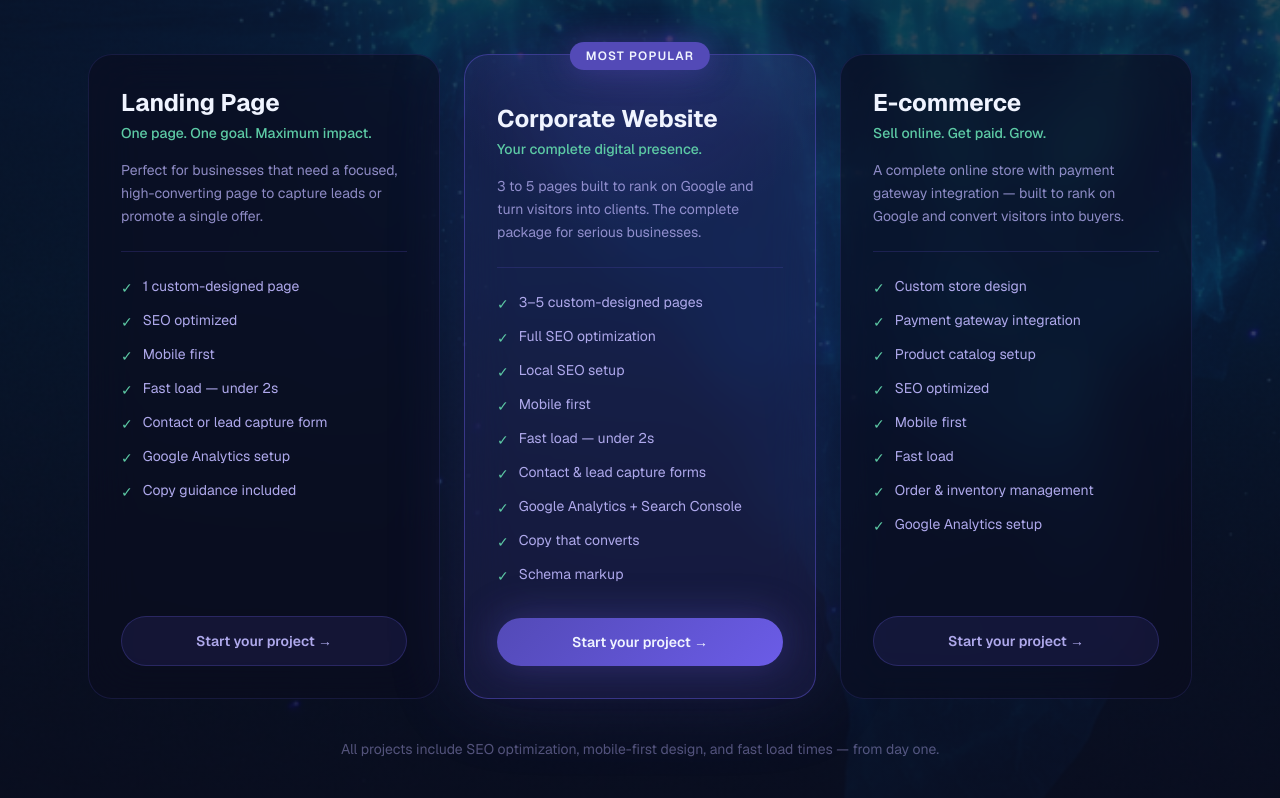
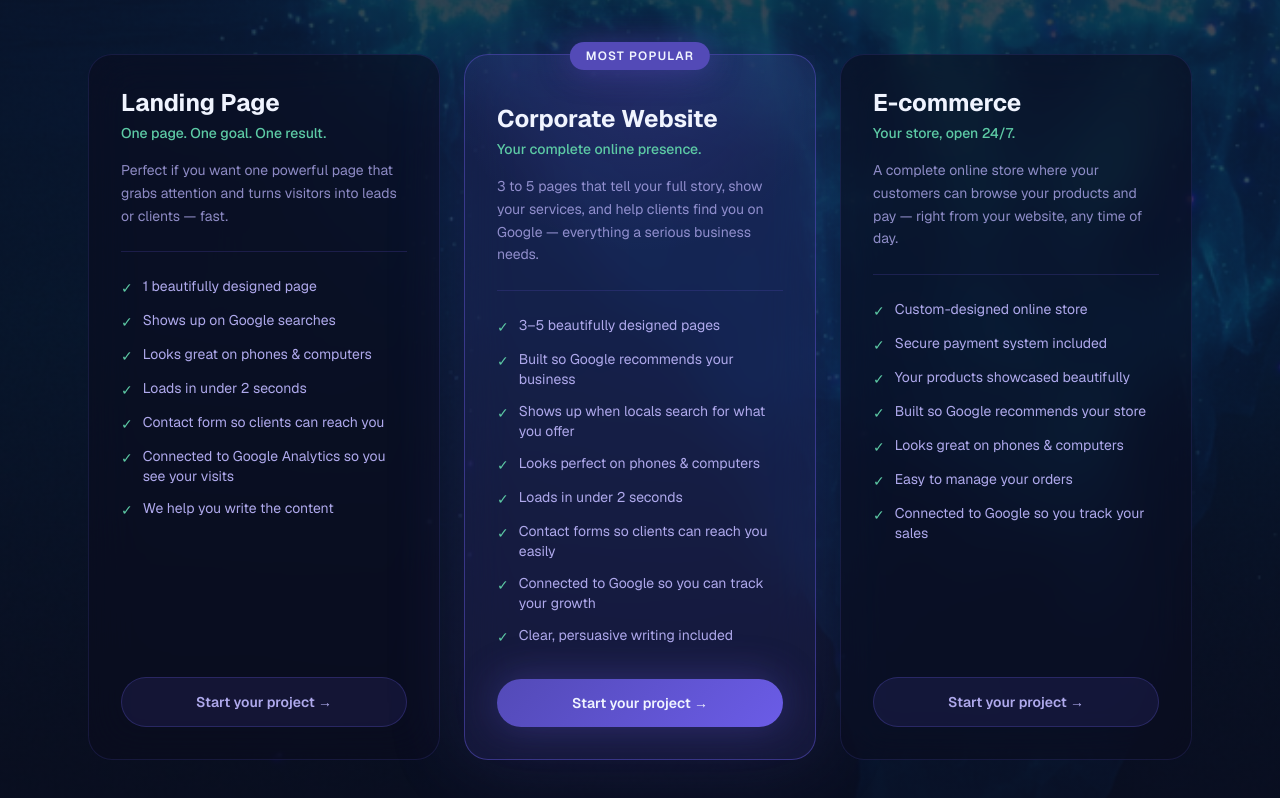
Before and after one commit to carolinacontech/icebreakerlab, a Next.js app: page / in a window 1280 px wide. Shown: the part 5142-5940 px from the top of the page. Built offline with nearby package versions, Linux system fonts and the light colour scheme; no server answers.

Commit message:
Simplify services copy — plain language for non-technical clients

```diff
--- a/src/components/Services.tsx
+++ b/src/components/Services.tsx
@@ -6,54 +6,52 @@ import { useRef } from "react";
 const plans = [
   {
     name: "Landing Page",
-    tagline: "One page. One goal. Maximum impact.",
-    description: "Perfect for businesses that need a focused, high-converting page to capture leads or promote a single offer.",
+    tagline: "One page. One goal. One result.",
+    description: "Perfect if you want one powerful page that grabs attention and turns visitors into leads or clients — fast.",
     featured: false,
     features: [
-      "1 custom-designed page",
-      "SEO optimized",
-      "Mobile first",
-      "Fast load — under 2s",
-      "Contact or lead capture form",
-      "Google Analytics setup",
-      "Copy guidance included",
+      "1 beautifully designed page",
+      "Shows up on Google searches",
+      "Looks great on phones & computers",
+      "Loads in under 2 seconds",
+      "Contact form so clients can reach you",
+      "Connected to Google Analytics so you see your visits",
+      "We help you write the content",
     ],
     cta: "Start your project",
     href: "#contacto",
   },
   {
     name: "Corporate Website",
-    tagline: "Your complete digital presence.",
-    description: "3 to 5 pages built to rank on Google and turn visitors into clients. The complete package for serious businesses.",
+    tagline: "Your complete online presence.",
+    description: "3 to 5 pages that tell your full story, show your services, and help clients find you on Google — everything a serious business needs.",
     featured: true,
     features: [
-      "3–5 custom-designed pages",
-      "Full SEO optimization",
-      "Local SEO setup",
-      "Mobile first",
-      "Fast load — under 2s",
-      "Contact & lead capture forms",
-      "Google Analytics + Search Console",
-      "Copy that converts",
-      "Schema markup",
+      "3–5 beautifully designed pages",
+      "Built so Google recommends your business",
+      "Shows up when locals search for what you offer",
+      "Looks perfect on phones & computers",
+      "Loads in under 2 seconds",
+      "Contact forms so clients can reach you easily",
+      "Connected to Google so you can track your growth",
+      "Clear, persuasive writing included",
     ],
     cta: "Start your project",
     href: "#contacto",
   },
   {
     name: "E-commerce",
-    tagline: "Sell online. Get paid. Grow.",
-    description: "A complete online store with payment gateway integration — built to rank on Google and convert visitors into buyers.",
+    tagline: "Your store, open 24/7.",
+    description: "A complete online store where your customers can browse your products and pay — right from your website, any time of day.",
     featured: false,
     features: [
-      "Custom store design",
-      "Payment gateway integration",
-      "Product catalog setup",
-      "SEO optimized",
-      "Mobile first",
-      "Fast load",
-      "Order & inventory management",
-      "Google Analytics setup",
+      "Custom-designed online store",
+      "Secure payment system included",
+      "Your products showcased beautifully",
+      "Built so Google recommends your store",
+      "Looks great on phones & computers",
+      "Easy to manage your orders",
+      "Connected to Google so you track your sales",
     ],
     cta: "Start your project",
     href: "#contacto",
```
